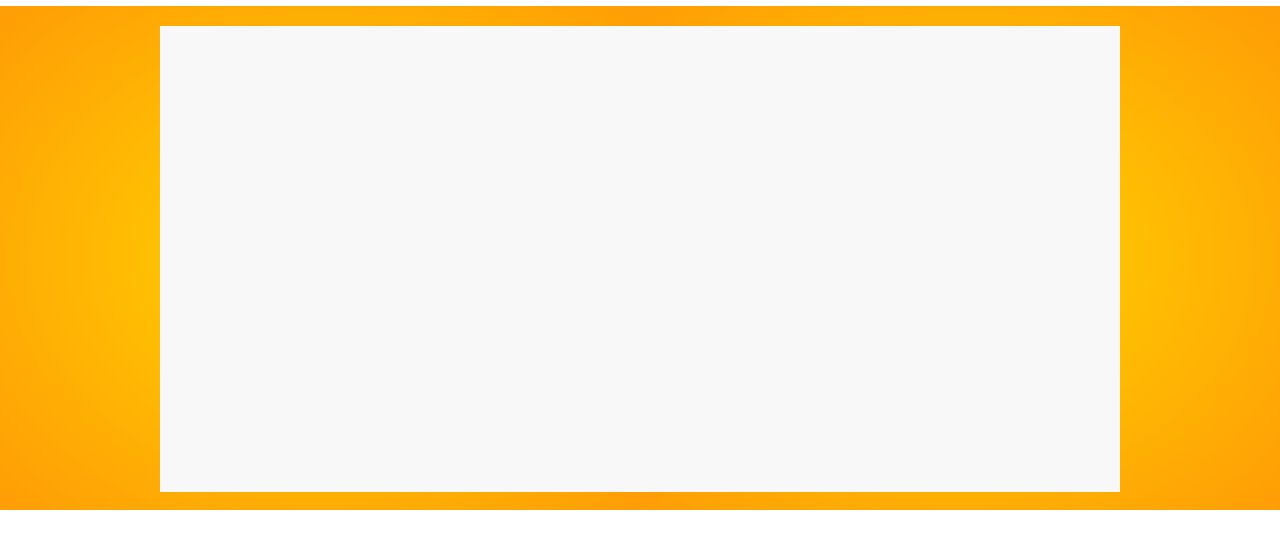
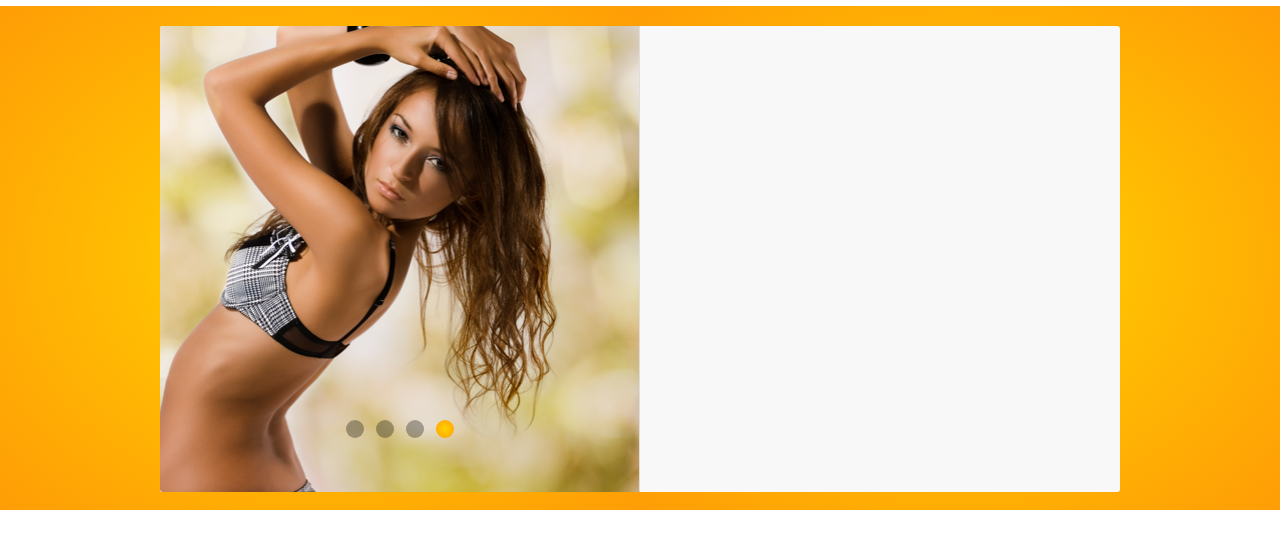
Before and after one commit to denis-fominykh/WebCoderTestTask, a website: page index.html in a window 1280 px wide. Shown: the part 100-648 px from the top of the page. Drawn offline with Linux system fonts and the light colour scheme.

Commit message:
Add slider

```diff
--- a/index.html
+++ b/index.html
@@ -20,6 +20,39 @@
 				<div class="RegisterSection-radialGradient--gradientItem"></div>
 				<div class="RegisterSection-radialGradient--gradientItem"></div>
 				<div class="RegisterForm RegisterForm--formSize">
+					<div class="Slider Slider--sliderSize">
+						<input class="Slider Slider-radio" id="i1" type="radio" name="image" checked>
+						<input class="Slider Slider-radio" id="i2" type="radio" name="image" checked>
+						<input class="Slider Slider-radio" id="i3" type="radio" name="image" checked>
+						<input class="Slider Slider-radio" id="i4" type="radio" name="image" checked>
+						<div class="Slider Slider-image Slider-image--imageSize" id="first">
+							<img class="Slider Slider-cartoon Slider-cartoon--cartoonSize" src="src/img/Slider/slide1.png" alt="">
+							<label class="Slider Slider-preCartoon" for="i4"></label>
+							<label class="Slider Slider-nextCartoon" for="i2"></label>
+						</div>
+						<div class="Slider Slider-image Slider-image--imageSize" id="second">
+							<img class="Slider Slider-cartoon Slider-cartoon--cartoonSize" src="src/img/Slider/slide2.png" alt="">
+							<label class="Slider Slider-preCartoon" for="i1"></label>
+							<label class="Slider Slider-nextCartoon" for="i3"></label>
+						</div>
+						<div class="Slider Slider-image Slider-image--imageSize" id="third">
+							<img class="Slider Slider-cartoon Slider-cartoon--cartoonSize" src="src/img/Slider/slide3.png" alt="">
+							<label class="Slider Slider-preCartoon" for="i2"></label>
+							<label class="Slider Slider-nextCartoon" for="i4"></label>
+						</div>
+						<div class="Slider Slider-image Slider-image--imageSize" id="fourth">
+							<img class="Slider Slider-cartoon Slider-cartoon--cartoonSize" src="src/img/Slider/slide4.png" alt="">
+							<label class="Slider Slider-preCartoon" for="i3"></label>
+							<label class="Slider Slider-nextCartoon" for="i1"></label>
+						</div>
+						<div class="Slider Slider-nav">
+							<label class="Slider Slider-dots" id="dot1" for="i1"></label>
+							<label class="Slider Slider-dots" id="dot2" for="i2"></label>
+							<label class="Slider Slider-dots" id="dot3" for="i3"></label>
+							<label class="Slider Slider-dots" id="dot4" for="i4"></label>
+						</div>
+					</div>
+					<div class="InfoForm InfoForm--infoSize"></div>
 				</div>
 			</div>
 		</section>
--- /dev/null
+++ b/src/styles/modules/InfoForm/_InfoForm.scss
@@ -0,0 +1,7 @@
+.InfoForm {
+
+	&--infoSize {
+		width: 50%;
+		height: 100%;
+	}
+}
--- a/src/styles/modules/RegisterForm/_RegisterForm.scss
+++ b/src/styles/modules/RegisterForm/_RegisterForm.scss
@@ -8,5 +8,6 @@
 		height: 466px;
 		background: #f8f8f8;
 		margin: 20px 0 18px 0;
+		border-radius: 3px;
 	}
 }
--- /dev/null
+++ b/src/styles/modules/Slider/_Slider.scss
@@ -0,0 +1,84 @@
+.Slider {
+
+	&--sliderSize {
+		position: relative;
+		width: 50%;
+		height: 100%;
+		background: #f8f8f8;
+		border-radius: 3px 0 0 3px;
+	}
+
+	&-image {
+		position: absolute;
+		z-index: -1;
+
+		&--imageSize {
+			width: 100%;
+			height: 100%;
+		}
+	}
+
+	&-cartoon {
+
+		&--cartoonSize {
+			width: 100%;
+			height: 100%;
+		}
+	}
+
+	&-radio{
+		display: none;
+	}
+
+	&-preCartoon, &-nextCartoon {
+		width: 12%;
+		height: 100%;
+		position: absolute;
+		top: 0;
+		background: rgba(88, 88, 88, 0);
+		z-index: 99;
+		cursor: pointer;
+	}
+
+	&-preCartoon {
+		left: 0;
+	}
+
+	&-nextCartoon {
+		right: 0;
+	}
+
+	&-nav{
+		width: 100%;
+		height: 11px;
+		bottom: 12%;
+		position: absolute;
+		text-align: center;
+		z-index: 99;
+	}
+
+	&-dots {
+		top: -5px;
+		width: 18px;
+		height: 18px;
+		margin: 0 4px;
+		position: relative;
+		border-radius: 50%;
+		display: inline-block;
+		background: rgba(0, 0, 0, 0.3);
+	}
+
+	#i1:checked ~ #first,
+	#i2:checked ~ #second,
+	#i3:checked ~ #third,
+	#i4:checked ~ #fourth {
+		z-index: 9;
+	}
+
+	#i1:checked ~ .Slider-nav #dot1,
+	#i2:checked ~ .Slider-nav #dot2,
+	#i3:checked ~ .Slider-nav #dot3,
+	#i4:checked ~ .Slider-nav #dot4 {
+		background: radial-gradient(#ffd300, #ff9d06);
+	}
+}
--- a/src/styles/style.scss
+++ b/src/styles/style.scss
@@ -3,3 +3,5 @@
 @import "modules/Footer/_Footer";
 @import "modules/RegisterSection/_RegisterSection";
 @import "modules/RegisterForm/_RegisterForm";
+@import "modules/Slider/_Slider";
+@import "modules/InfoForm/_InfoForm";
```
Also changed, not shown: dist/css/style.css, src/img/Slider/slide1.png (added), src/img/Slider/slide2.png (added), src/img/Slider/slide3.png (added), src/img/Slider/slide4.png (added), src/img/man-orangeIcon.png (added), src/img/man-whiteIcon.png (added), src/img/woman-orangeIcon.png (added), src/img/woman-whiteIcon.png (added).
